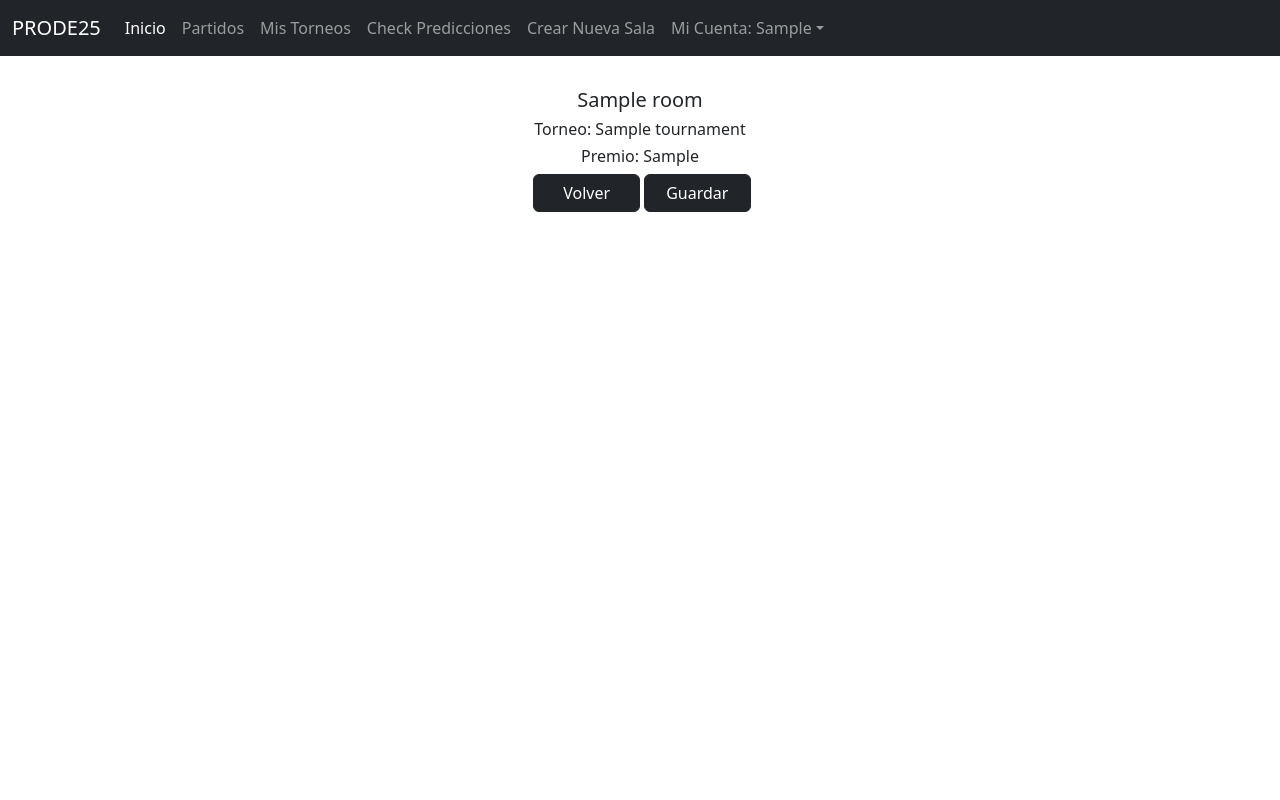
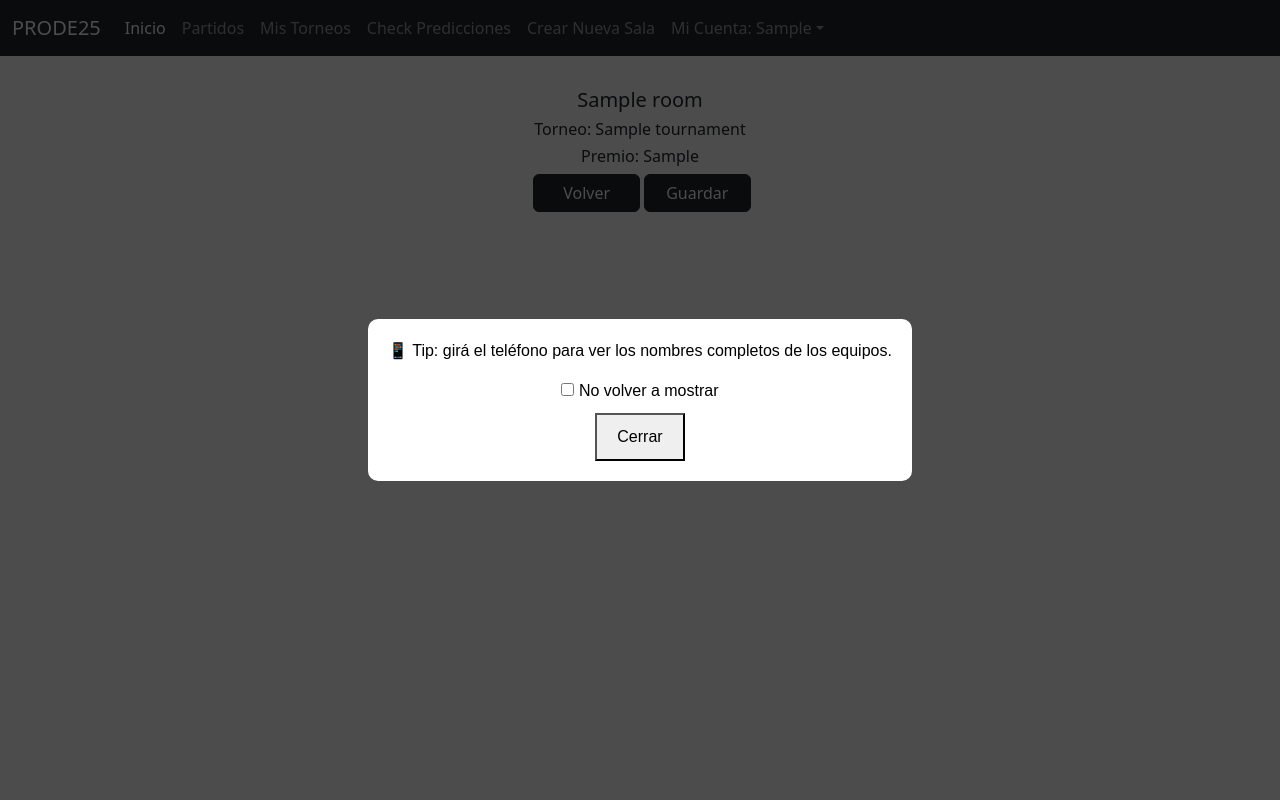
Before and after one commit to deeivid12/prode_qatar_2022, a Django app: page /all_rooms/1/do_pronostic in a window 1280 px wide. Run offline with Django 4.2, Linux system fonts and the light colour scheme; a user stored in the database is signed in; tables that the repository leaves empty hold one stand-in row (values such as "Sample post").

Commit message:
Show rotate warning message to show the teams names in a better way

```diff
--- a/prode_qatar_2022/tournaments/templates/tournaments/do_pronostic.html
+++ b/prode_qatar_2022/tournaments/templates/tournaments/do_pronostic.html
@@ -5,6 +5,46 @@
 {% endblock %}
 
 {% block content %}
+<style>
+  #rotateWarning {
+    position: fixed;
+    top: 0;
+    left: 0;
+    width: 100%;
+    height: 100%;
+    background-color: rgba(0, 0, 0, 0.7);
+    color: black;
+    display: none;
+    justify-content: center;
+    align-items: center;
+    z-index: 9999;
+  }
+
+  .rotate-warning-content {
+    background-color: white;
+    padding: 20px;
+    border-radius: 10px;
+    text-align: center;
+    font-family: sans-serif;
+    max-width: 90%;
+  }
+
+  .rotate-warning-content button {
+    margin-top: 10px;
+    padding: 10px 20px;
+  }
+</style>
+
+<div id="rotateWarning">
+  <div class="rotate-warning-content">
+    <p>📱 Tip: girá el teléfono para ver los nombres completos de los equipos.</p>
+    <label>
+      <input type="checkbox" id="doNotShowAgain"> No volver a mostrar
+    </label><br>
+    <button onclick="closeRotateWarning()">Cerrar</button>
+  </div>
+</div>
+
 <div class="row">
   <div class="col mt-2">
     <h5>{{room_name}}</h5>
@@ -48,7 +88,23 @@
 </div>
 </br>
 </form>
+
 <script>
+  document.addEventListener('DOMContentLoaded', function () {
+    const doNotShow = localStorage.getItem('hideRotateWarning');
+    if (!doNotShow) {
+      document.getElementById('rotateWarning').style.display = 'flex';
+    }
+  });
+
+  function closeRotateWarning() {
+    const checkbox = document.getElementById('doNotShowAgain');
+    if (checkbox.checked) {
+      localStorage.setItem('hideRotateWarning', 'true');
+    }
+    document.getElementById('rotateWarning').style.display = 'none';
+  }
+
   function check_tie(element){
     parent = element.parentNode.parentNode;
     home_goals = parent.querySelector('[name="home_goals"]').value
@@ -62,13 +118,11 @@
       radio_buttons[0].removeAttribute("disabled");
       radio_buttons[1].removeAttribute("disabled");
     }
-	};
+  }
 
   function check_elements(){
-		// elements = document.querySelectorAll('input[type="radio"]');
     elements = document.querySelectorAll("div.card-body.row")
     elements.forEach(function(element){
-			// parent = element.parentNode.parentNode;
       played = element.querySelector('[name="played"]').getAttribute("played")
       home_goals = element.querySelector('[name="home_goals"]')
       away_goals = element.querySelector('[name="away_goals"]')
@@ -93,10 +147,10 @@
       else if(radio_buttons.length != 0) {
         radio_buttons[0].removeAttribute("disabled");
         radio_buttons[1].removeAttribute("disabled");
-				}})
+      }
+    })
+  }
 
-	};
-
-	window.onload = check_elements();
+  window.onload = check_elements;
 </script>
 {% endblock %}
```
Lines whose indentation alone changed are shown as unchanged.
